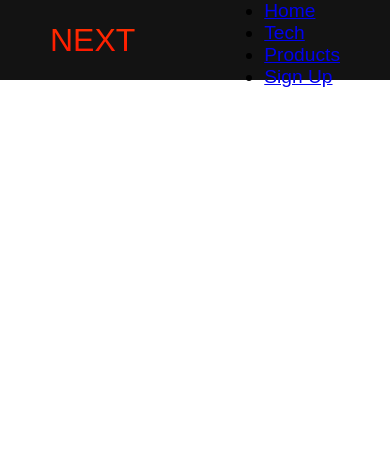
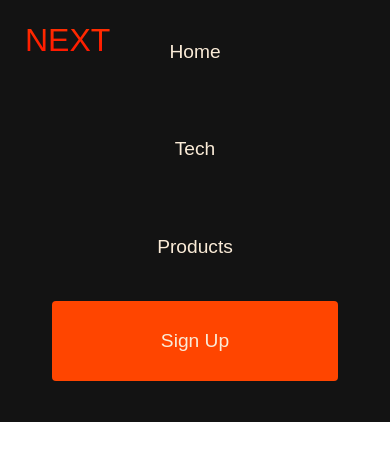
Before and after one commit to Deborah-McVey/brian_design_website, a plain HTML site: page index.html in a window 390 px wide. Drawn offline with Linux system fonts and the light colour scheme.

Commit message:
28 minutes into video

```diff
--- a/styles.css
+++ b/styles.css
@@ -42,3 +42,140 @@
     text-decoration: none;
     font-size: 2rem;
 }
+
+.fa-gem {
+    margin-right: 0.5rem;
+}
+
+.navbar__menu {
+    display: flex;
+    align-items: center;
+    list-style: none;
+    text-align: center;
+}
+
+.navbar__item {
+    height: 80px;
+}
+
+.navbar__links {
+    color: antiquewhite;
+    display: flex;
+    align-items: center;
+    justify-content: center;
+    text-decoration: none;
+    padding: 0 1rem;
+    height: 100%;
+}
+
+.navbar__btn {
+    display: flex;
+    justify-content: center;
+    align-items: center;
+    padding: 0 1rem;
+    width: 100%;
+}
+
+.button {
+    display: flex;
+    justify-content: center;
+    align-items: center;
+    text-decoration: none;
+    padding: 10px 20px;
+    height: 100%;
+    width: 100%;
+    border: none;
+    outline: none;
+    border-radius: 4px;
+    background: orangered;
+    color: antiquewhite;
+}
+
+.button:hover {
+    background: darkblue;
+    transition: all 0.3s ease;
+}
+
+.navbar__links:hover {
+    color: orange;
+    transition: all 0.3s ease;
+}
+
+@media screen and (max-width: 960px) {
+    .navbar__container {
+        display: flex;
+        justify-content: space-between;
+        height: 80px;
+        z-index: 1;
+        width: 100%;
+        max-width: 1300px;
+        padding: 0;
+    }
+
+    .navbar__menu {
+        display: grid;
+        grid-template-columns: auto;
+        margin: 0;
+        width: 100%;
+        position: absolute;
+       /*  top: -1000px;
+        opacity: 1; */
+        transition: all 0.5s ease;
+        height: 50vh;
+        z-index: -1;
+        background: #131313;
+    }
+
+    .navbar__menu.active {
+        background: #131313;
+        top: 100%;
+        opacity: 1;
+        transition: all 0.5s ease;
+        z-index: 99;
+        height: 50vh;
+        font-size: 1.6rem;
+    }
+
+    #navbar__logo {
+        padding-left: 25px;
+    }
+
+    .navbar__toggle .bar {
+        width: 25px;
+        height: 3px;
+        margin: 5px auto;
+        transition: all 0.3s ease-in-out;
+        background: antiquewhite;
+    }
+
+   .navbar__item {
+    width: 100%;
+   }
+
+   .navbar__links {
+    text-align: center;
+    padding: 2rem;
+    width: 100%;
+    display: table;
+   }
+
+   #mobile-menu {
+    position: absolute;
+    top: 20%;
+    right: 5%;
+    transform: translate(5%, 20%);
+   }
+
+   .navbar__btn {
+    padding-bottom: 2rem;
+   }
+
+   .button {
+    display: flex;
+    justify-content: center;
+    align-items: center;
+    width: 80%;
+    height: 80px;
+    margin: 0;
+   }
+}
```
